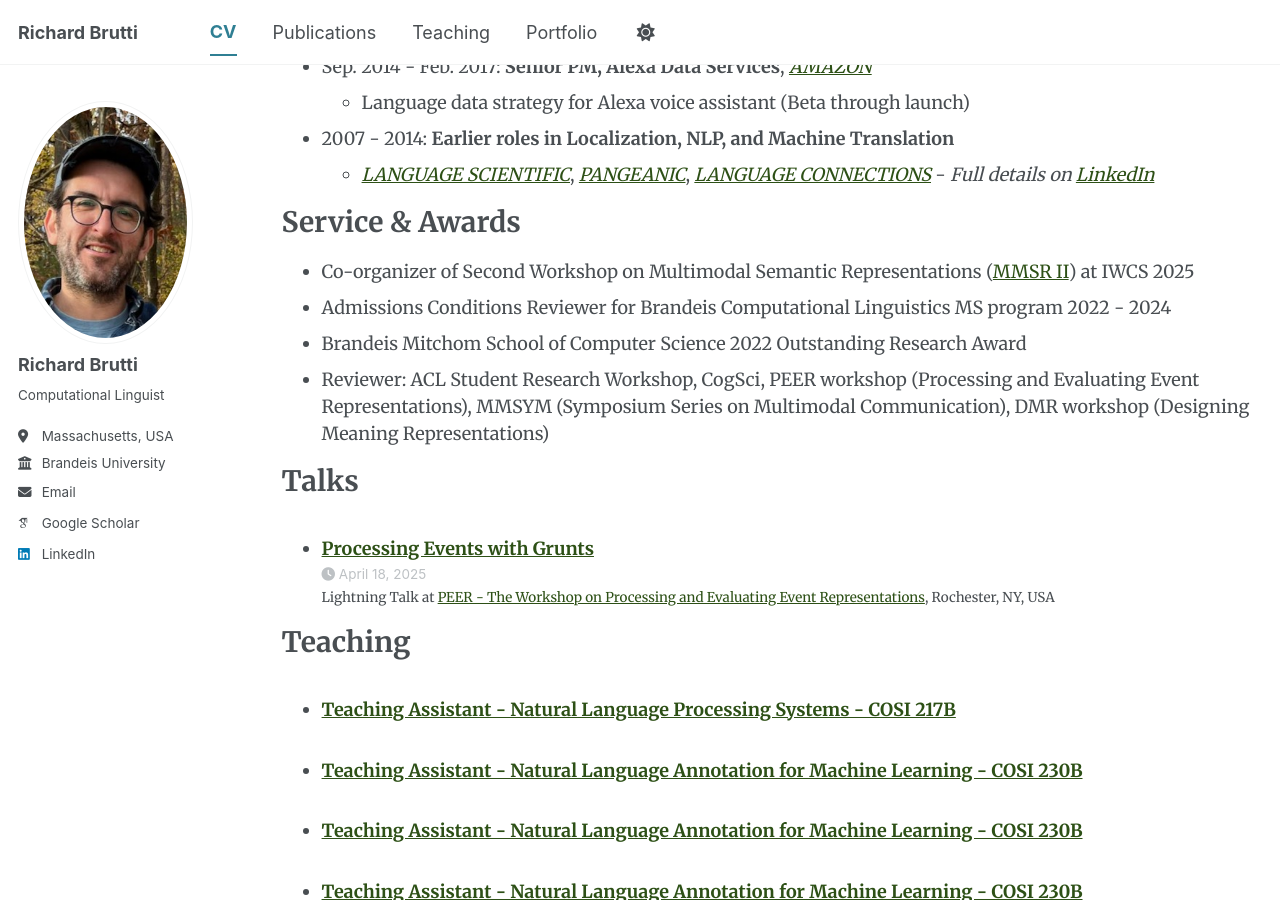
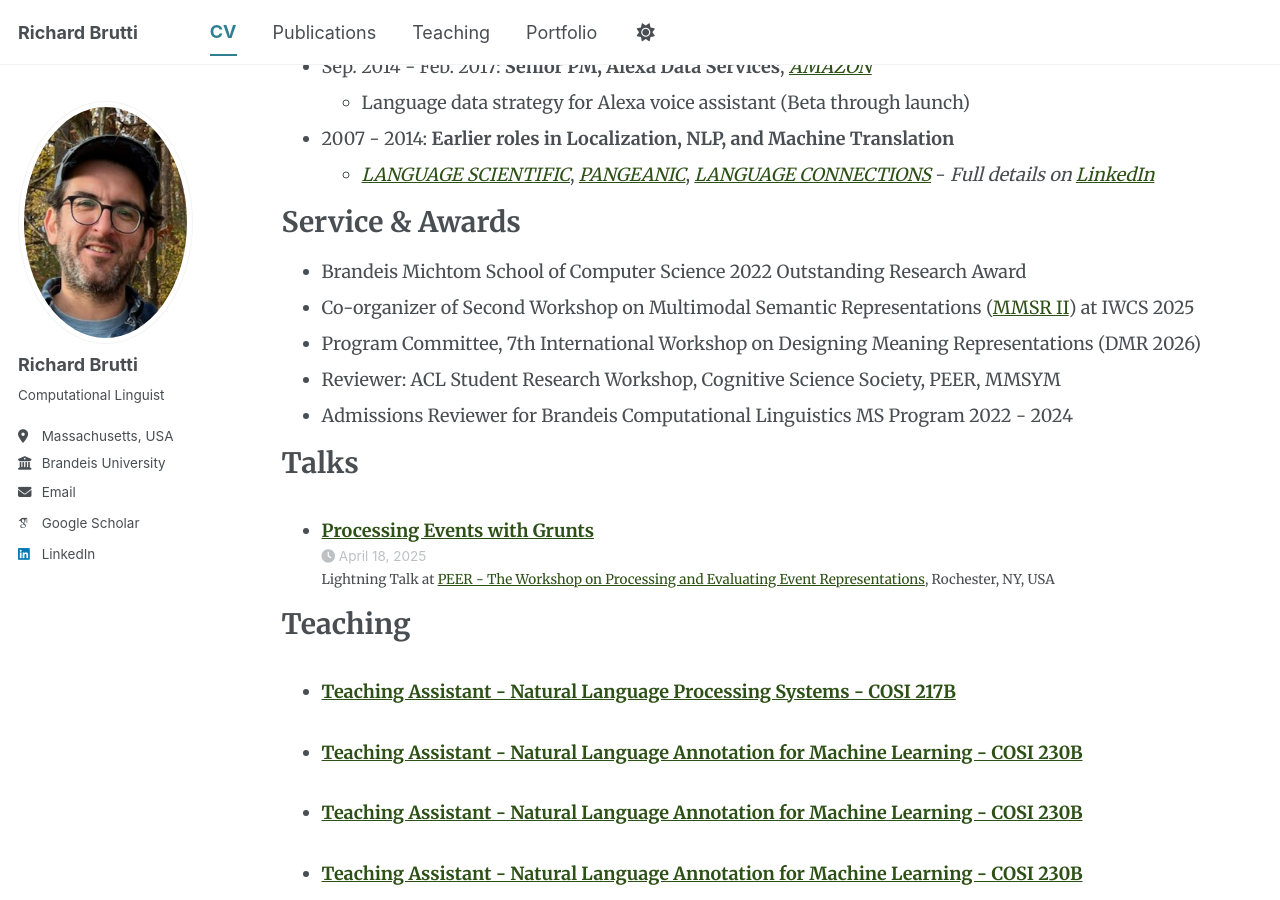
Before and after one commit to richardbrutti/richardbrutti.github.io, a Jekyll site: the page built from _pages/cv.md, in a window 1280 px wide and 900 px high, scrolled down 568 px. Built offline with Jekyll 4.4.1, drawn with Linux system fonts in a browser that asks for light colours; some web fonts are replaced; a script bundle is joined from its source files by our own code; library files that are not in the unit come from our copies.

Commit message:
services updates

```diff
--- a/_pages/cv.md
+++ b/_pages/cv.md
@@ -41,10 +41,11 @@ Work Experience
 
 Service & Awards
 ======
+* Brandeis Michtom School of Computer Science 2022 Outstanding Research Award
 * Co-organizer of Second Workshop on Multimodal Semantic Representations ([MMSR II](https://mmsr-workshop.github.io/)) at IWCS 2025
-* Admissions Conditions Reviewer for Brandeis Computational Linguistics MS program 2022 - 2024
-* Brandeis Mitchom School of Computer Science 2022 Outstanding Research Award
-* Reviewer: ACL Student Research Workshop, CogSci, PEER workshop (Processing and Evaluating Event Representations), MMSYM (Symposium Series on Multimodal Communication), DMR workshop (Designing Meaning Representations)
+* Program Committee, 7th International Workshop on Designing Meaning Representations (DMR 2026)
+* Reviewer: ACL Student Research Workshop, Cognitive Science Society, PEER, MMSYM
+* Admissions Reviewer for Brandeis Computational Linguistics MS Program 2022 - 2024
 
 Talks
 ======
```
Also changed, not shown: _pages/about.md (+1 -1 lines).
